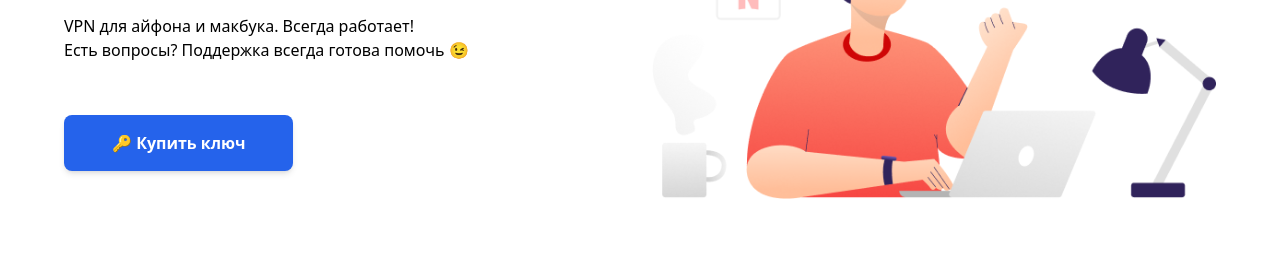
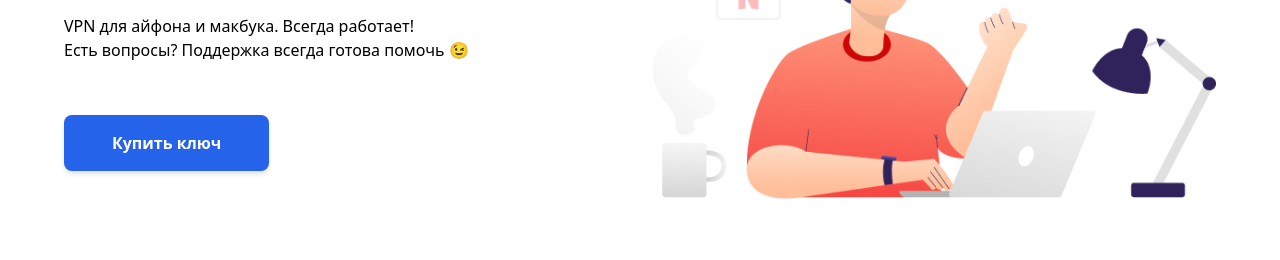
Before and after one commit to Numchik/Numchik.github.io, a plain HTML site: page html_landing/index.html in a window 1280 px wide. Shown: the part 334-594 px from the top of the page. Drawn offline with nearby package versions, Linux system fonts and the light colour scheme.

Commit message:
Fix GitHub Pages structure

```diff
--- a/html_landing/index.html
+++ b/html_landing/index.html
@@ -235,7 +235,7 @@
                     </p>
                     <a href="#pricing" class="w-full md:w-auto">
                         <button class="w-full shadow-md bg-blue-600 text-white hover:bg-blue-700 flex items-center justify-center py-3 lg:py-4 px-8 lg:px-12 font-semibold rounded-lg transition-all">
-                            🔑 Купить ключ
+                             Купить ключ
                         </button>
                     </a>
                 </div>
```
